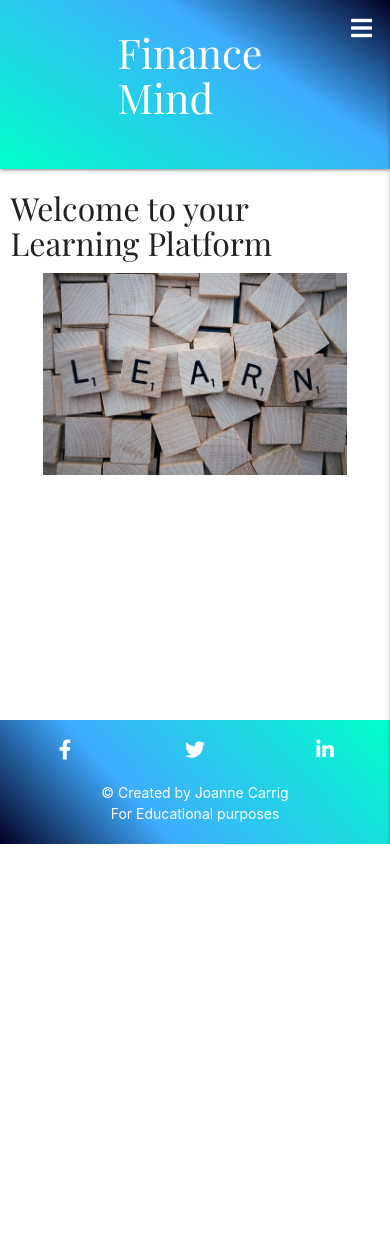
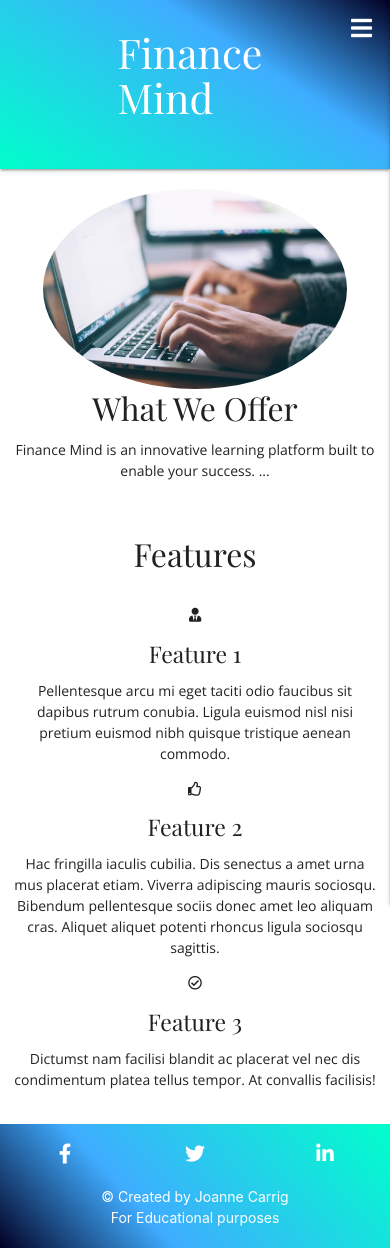
Before and after one commit to jojo157/learning-platform, a Flask app: page / in a window 390 px wide. Before the commit the page ends 844 px from the top, so only its background shows below. Run offline with Flask 2, Linux system fonts and the light colour scheme; some libraries are stand-ins or nearby versions.

Commit message:
added layout for index page that is responsive

```diff
--- a/static/css/style.css
+++ b/static/css/style.css
@@ -14,6 +14,9 @@ body {
     display: flex;
     min-height: 100vh;
     flex-direction: column;
+    max-width: 100vw;
+    padding: 0;
+    margin: 0
   }
 
 main {
@@ -54,11 +57,8 @@ nav{
 }
 
 
-.fit-image{
-    object-fit: contain;
-    max-width:100%;
-    max-height: 50vh;
-}
+
+
 
 /* Navbar */
 .header-title{
@@ -70,6 +70,19 @@ nav{
 i.fab.fa-facebook-f, i.fab.fa-twitter, i.fab.fa-linkedin-in{
     color: white;
     font-size: 20px;
+}
+
+/* Index Page */
+img{
+    margin-top: 20px;
+    width: 100%;
+    height: 100%;
+    object-fit: cover;
+}
+
+.success-div{
+    height: 200px;
+
 }
 
 /* Home Page */
--- a/templates/index.html
+++ b/templates/index.html
@@ -1,13 +1,42 @@
 {% extends "base.html" %}
 {% block content %}
+
+
     <div class="row">
+        <div class="col s10 offset-s1 m4  l4 success-div">
+              <img class="circle" src="{{ url_for('static', filename='images/laptop.jpg') }}">
+        </div>
+        <div class="col s12 m6 offset-m1 l6 offset-l1 center">
+            <h4>What We Offer</h4>
+            <p>Finance Mind is an innovative learning platform built to enable your success.
+                ...
+            </p>
+        </div>
+      </div>
+
+    <div class="row center">
         <div class="col s12">
-            <h4>Welcome to your Learning Platform</h4>
+            <h4>Features</h4>
         </div>
-        <div class="col s10 offset-s1 m10 offset-m1 l10 offset-l1">
-            <img class="fit-image" src="{{ url_for('static', filename='images/learning.jpg') }}" alt="Learning image">
+    </div>
+
+    <div class="row center">
+        <div class="col s12 l4 m4">
+            <i class="fas fa-user-tie"></i>
+            <h5>Feature 1</h5>
+            <p>Pellentesque arcu mi eget taciti odio faucibus sit dapibus rutrum conubia. Ligula euismod nisl nisi pretium euismod nibh quisque tristique aenean commodo.</p>
         </div>
+        <div class="col s12 l4 m4">
+            <i class="far fa-thumbs-up"></i>
+            <h5>Feature 2</h5>
+            <p>Hac fringilla iaculis cubilia. Dis senectus a amet urna mus placerat etiam. Viverra adipiscing mauris sociosqu. Bibendum pellentesque sociis donec amet leo aliquam cras. Aliquet aliquet potenti rhoncus ligula sociosqu sagittis.</p>
+        </div>
+        <div class="col s12 l4 m4">
+            <i class="far fa-check-circle"></i>
+            <h5>Feature 3</h5>
+            <p>Dictumst nam facilisi blandit ac placerat vel nec dis condimentum platea tellus tempor. At convallis facilisis!</p>
+        </div>
+    </div>
 
-      </div>
-    </div>
+
 {% endblock %}
```
Also changed, not shown: static/images/Finance Mind Logo.png (deleted), static/images/laptop.jpg (added), static/images/learning.jpg (deleted).
